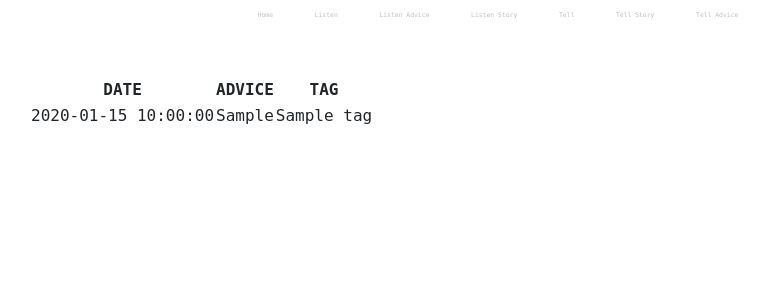
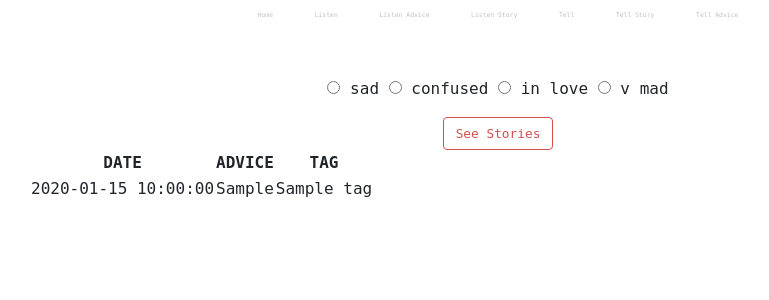
Before and after one commit to cristian-umana/CS50-FINAL-PROJECT, a Flask app: template templates/listen_advice.html in a window 1280 px wide. Shown: the top 300 px of the page, without its empty margins (142-911 px from the left). Run offline with Flask 2, Linux system fonts and the light colour scheme; the template is opened without the code that fills it: most values are stand-ins (such as "Sample title", 1, 10 or a date in 2020); some libraries are stand-ins or nearby versions.

Commit message:
multiple radio tags

```diff
--- a/templates/listen_advice.html
+++ b/templates/listen_advice.html
@@ -7,6 +7,20 @@
 {% block main %}
 
 <!-- DISPLAYS LOG OF ADVICE (REPLIES) FILTERED BY TAGS -->
+
+<form action="/listen_story" method="post">
+    <div class="mb-3">
+        <input type="radio" value="sad" id="listen_tags" name="listen_tags">
+        <label for="listen_tags">sad</label>
+        <input type="radio" value="confused" id="listen_tags" name="listen_tags">
+        <label for="listen_tags">confused</label>
+        <input type="radio" value="in love" id="listen_tags" name="listen_tags">
+        <label for="listen_tags">in love</label>
+        <input type="radio" value="v mad" id="listen_tags" name="listen_tags">
+        <label for="listen_tags">v mad</label>
+    </div>
+    <button class="btn btn-primary" type="submit">See Stories</button>
+</form>
 
 <table>
     <thead>
```
Also changed, not shown: templates/listen_story.html (+7 -1 lines), templates/tell_advice.html (+7 -1 lines), templates/tell_story.html (+7 -1 lines), posts.db.
